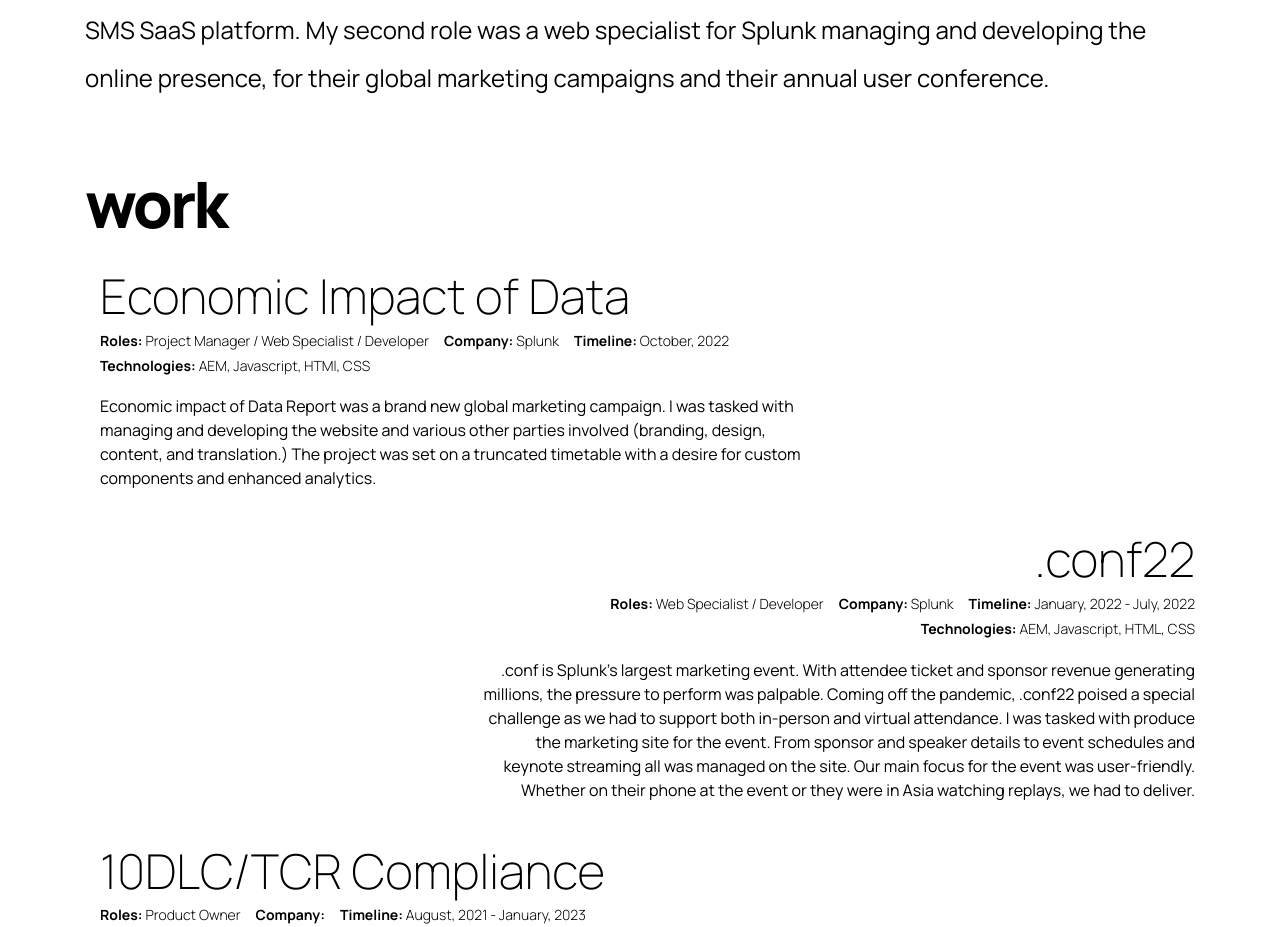
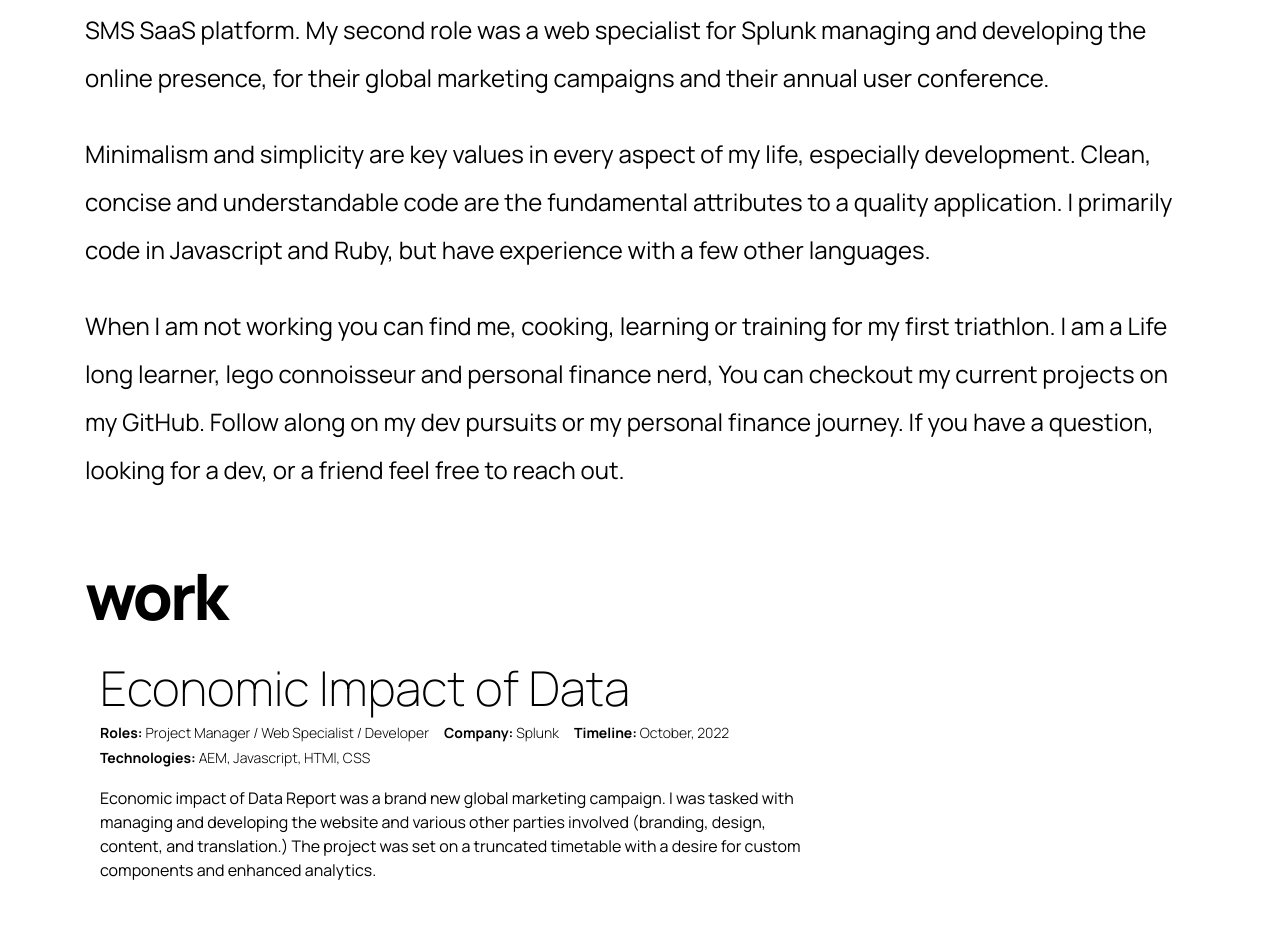
Before and after one commit to jskyle/portfolio-react, a React (Create React App) app in the folder client/: page / in a window 1280 px wide. Shown: the part 1000-1927 px from the top of the page. Built offline with nearby package versions, Linux system fonts and the light colour scheme.

Commit message:
update about-section

```diff
--- a/client/src/components/About.jsx
+++ b/client/src/components/About.jsx
@@ -10,12 +10,29 @@
     <div className="about-body">
       <p>
         Hi there! <Emoji symbol="👋 " label="wave" id="cliche-wave" />
-        My name is Kyle Kearney! I am a <span className="bold-font" id="frontend">front</span> end engineer with 6+
-        years of experience. I have spent the last year ethically over-employed.
-        My first role was a Product Owner for Lead Sherpa an SMS SaaS platform.
-        My second role was a web specialist for Splunk managing and developing
-        the online presence, for their global marketing campaigns and their
-        annual user conference.{" "}
+        My name is Kyle Kearney! I am a{" "}
+        <span className="bold-font" id="frontend">
+          front
+        </span>{" "}
+        end engineer with 6+ years of experience. I have spent the last year
+        ethically over-employed. My first role was a Product Owner for Lead
+        Sherpa an SMS SaaS platform. My second role was a web specialist for
+        Splunk managing and developing the online presence, for their global
+        marketing campaigns and their annual user conference.{" "}
+      </p>
+      <p>
+        Minimalism and simplicity are key values in every aspect of my life,
+        especially development. Clean, concise and understandable code are the
+        fundamental attributes to a quality application. I primarily code in
+        Javascript and Ruby, but have experience with a few other languages.
+      </p>
+      <p>
+        When I am not working you can find me, cooking, learning or training for
+        my first triathlon. I am a Life long learner, lego connoisseur and
+        personal finance nerd, You can checkout my current projects on
+        my GitHub. Follow along on my dev pursuits or my personal finance
+        journey. If you have a question, looking for a dev, or a friend feel
+        free to reach out.
       </p>
     </div>
   </section>
```
